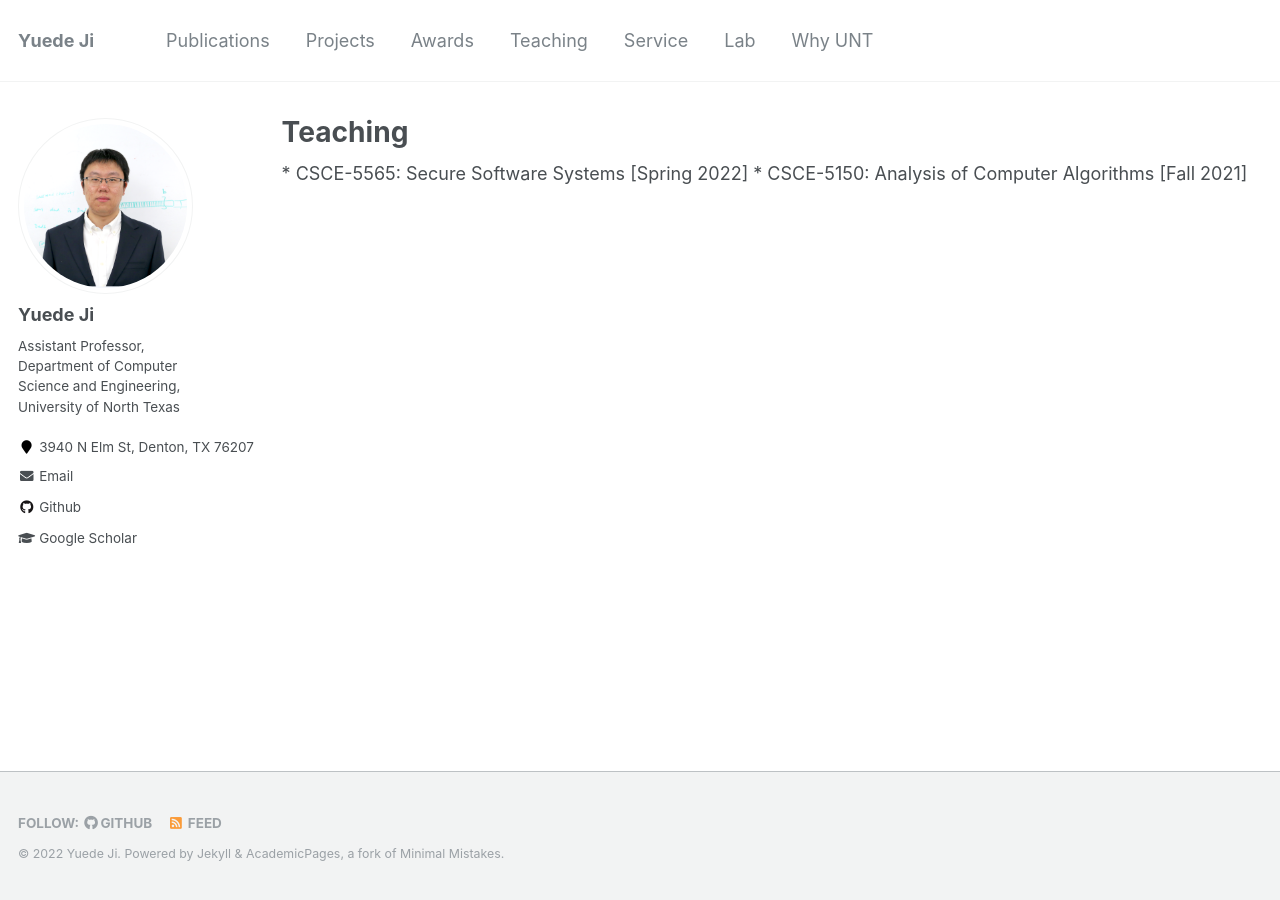
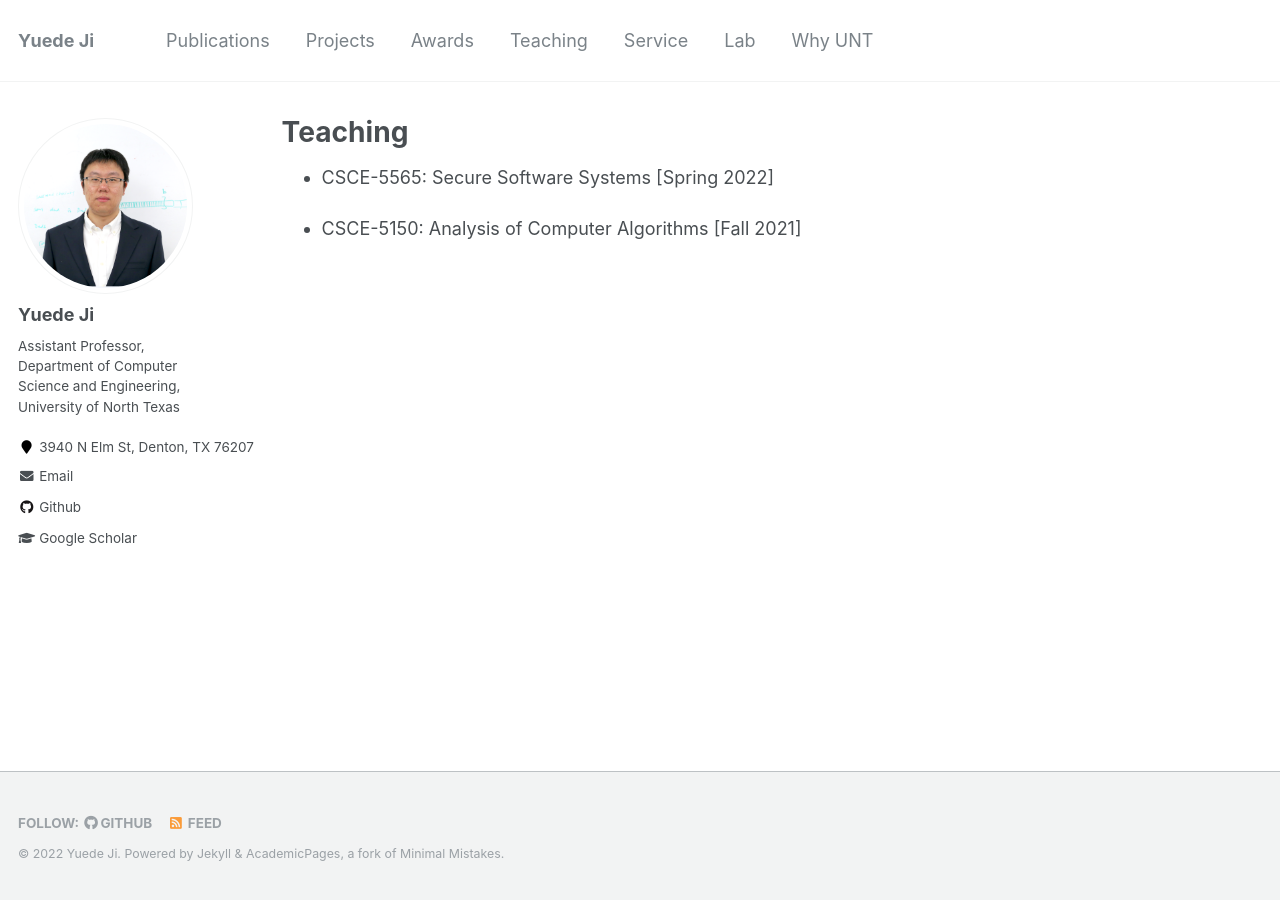
Before and after one commit to yuede/yuede.github.io, a Jekyll site: the page built from _pages/teaching.md, in a window 1280 px wide. Built offline with Jekyll 4.4.1, drawn with Linux system fonts in a browser that asks for light colours.

Commit message:
update teaching

```diff
--- a/_pages/teaching.html
+++ b/_pages/teaching.md
@@ -5,12 +5,6 @@
 author_profile: true
 ---
 
-{% include base_path %}
-
-{% for post in site.teaching reversed %}
-  {% include archive-single.html %}
-{% endfor %}
-
 * CSCE-5565: Secure Software Systems [Spring 2022]
 
 * CSCE-5150: Analysis of Computer Algorithms [Fall 2021]
```
